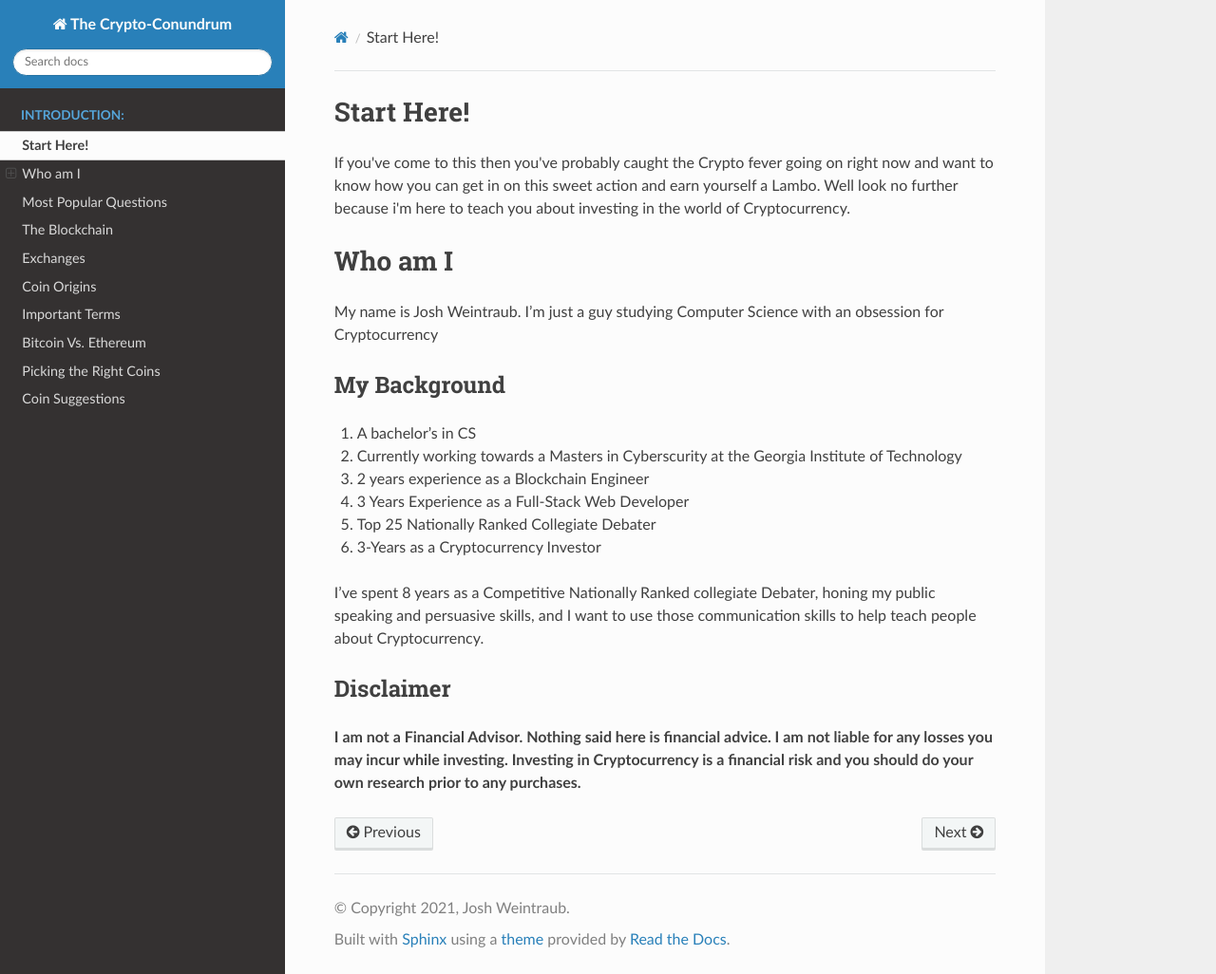
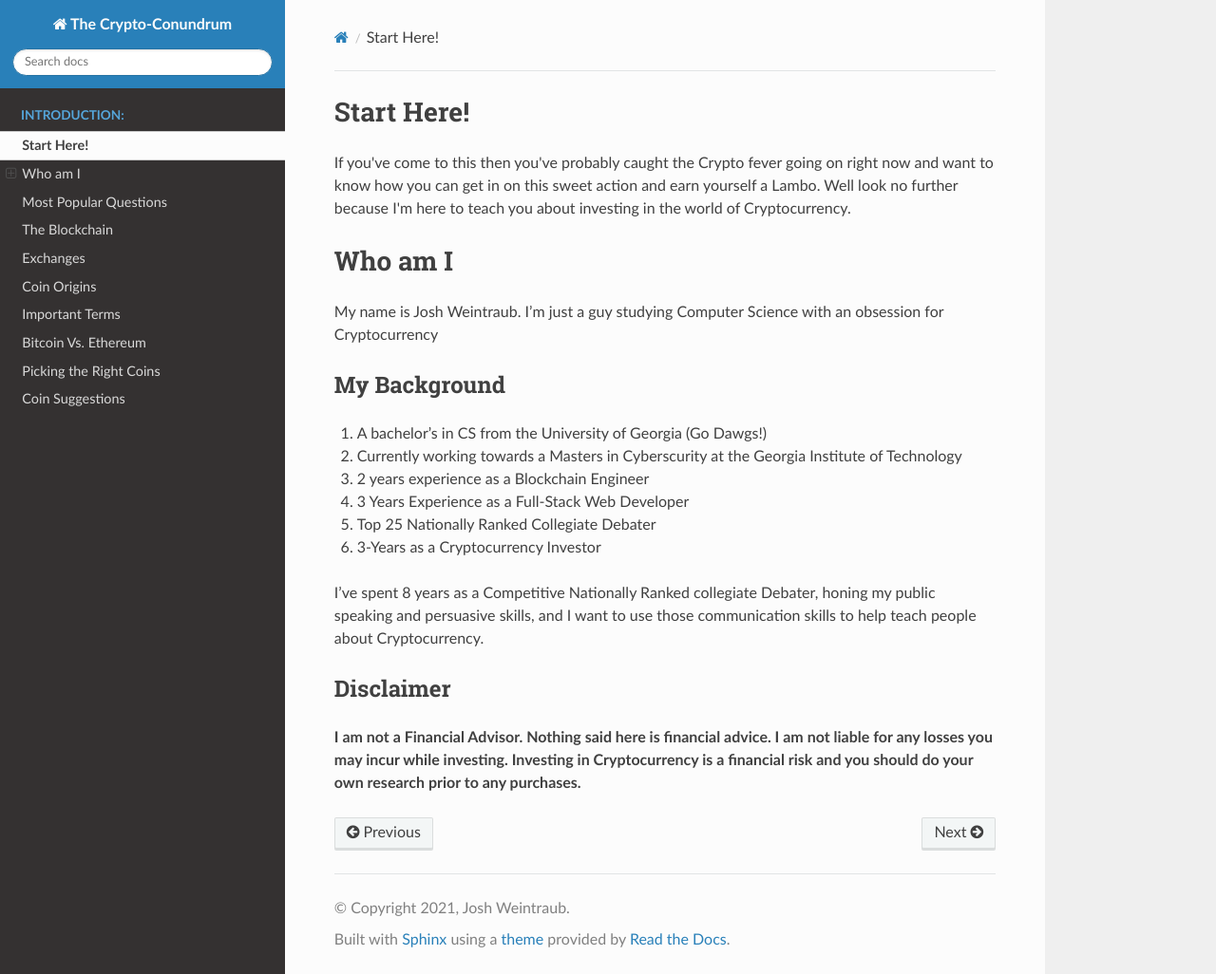
Before and after one commit to jhweintraub/the-crypto-conundrum, a Sphinx documentation site: the page built from docs/source/introduction/intro.rst, in a window 1280 px wide and 1026 px high. Shown: the whole window at 95% size. Built offline with Sphinx 7.4.7 and the Read the Docs theme 2.0.0, drawn with Linux system fonts in a browser that asks for light colours.

Commit message:
Typo and Repping the Dawgs

```diff
--- a/docs/source/introduction/intro.rst
+++ b/docs/source/introduction/intro.rst
@@ -1,6 +1,6 @@
 Start Here!
 ==================================================================
-If you&#39;ve come to this then you&#39;ve probably caught the Crypto fever going on right now and want to know how you can get in on this sweet action and earn yourself a Lambo. Well look no further because i&#39;m here to teach you about investing in the world of Cryptocurrency.
+If you&#39;ve come to this then you&#39;ve probably caught the Crypto fever going on right now and want to know how you can get in on this sweet action and earn yourself a Lambo. Well look no further because I&#39;m here to teach you about investing in the world of Cryptocurrency.
 
 Who am I
 ===========
@@ -13,7 +13,7 @@ My Background
 ****************************
 
 
-1. A bachelor's in CS
+1. A bachelor's in CS from the University of Georgia (Go Dawgs!)
 2. Currently working towards a Masters in Cyberscurity at the Georgia Institute of Technology
 3. 2 years experience as a Blockchain Engineer
 4. 3 Years Experience as a Full-Stack Web Developer
```
